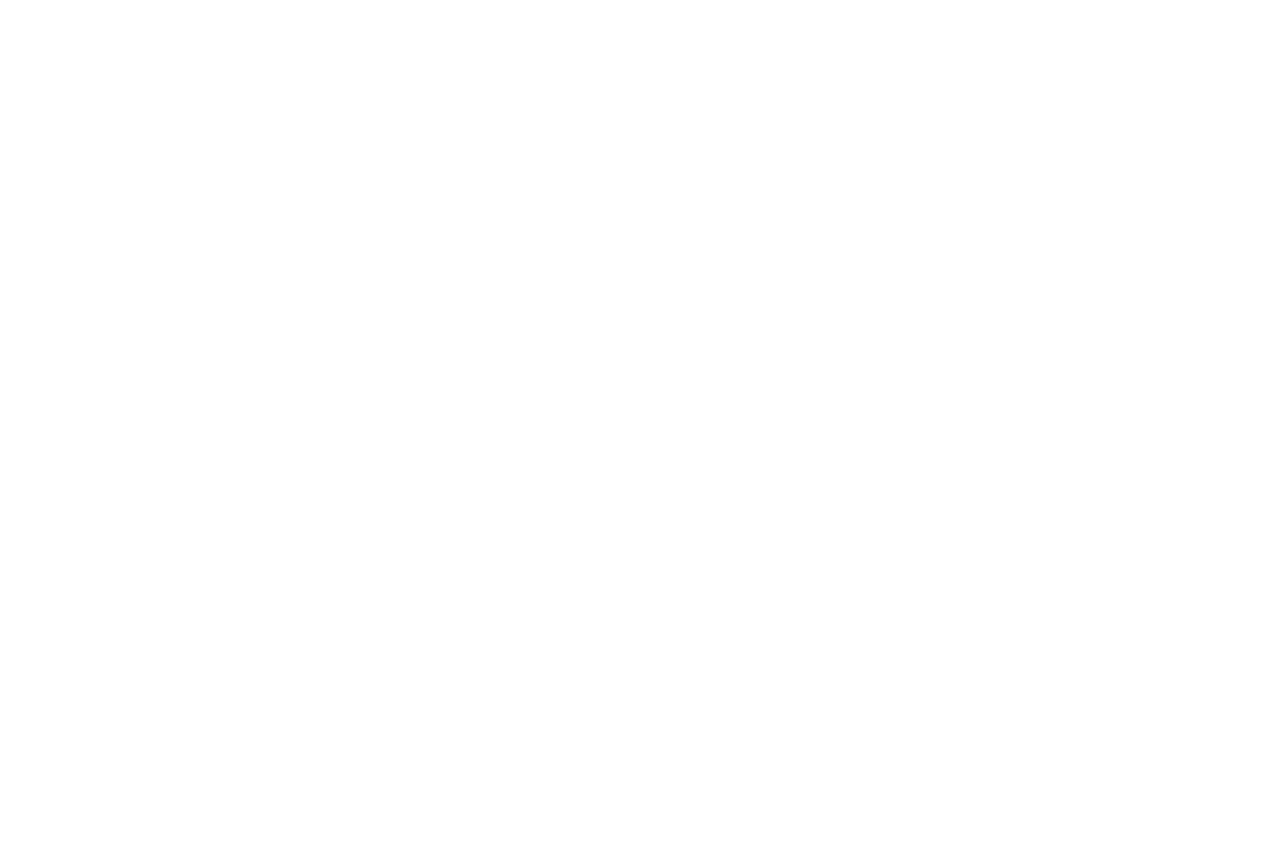
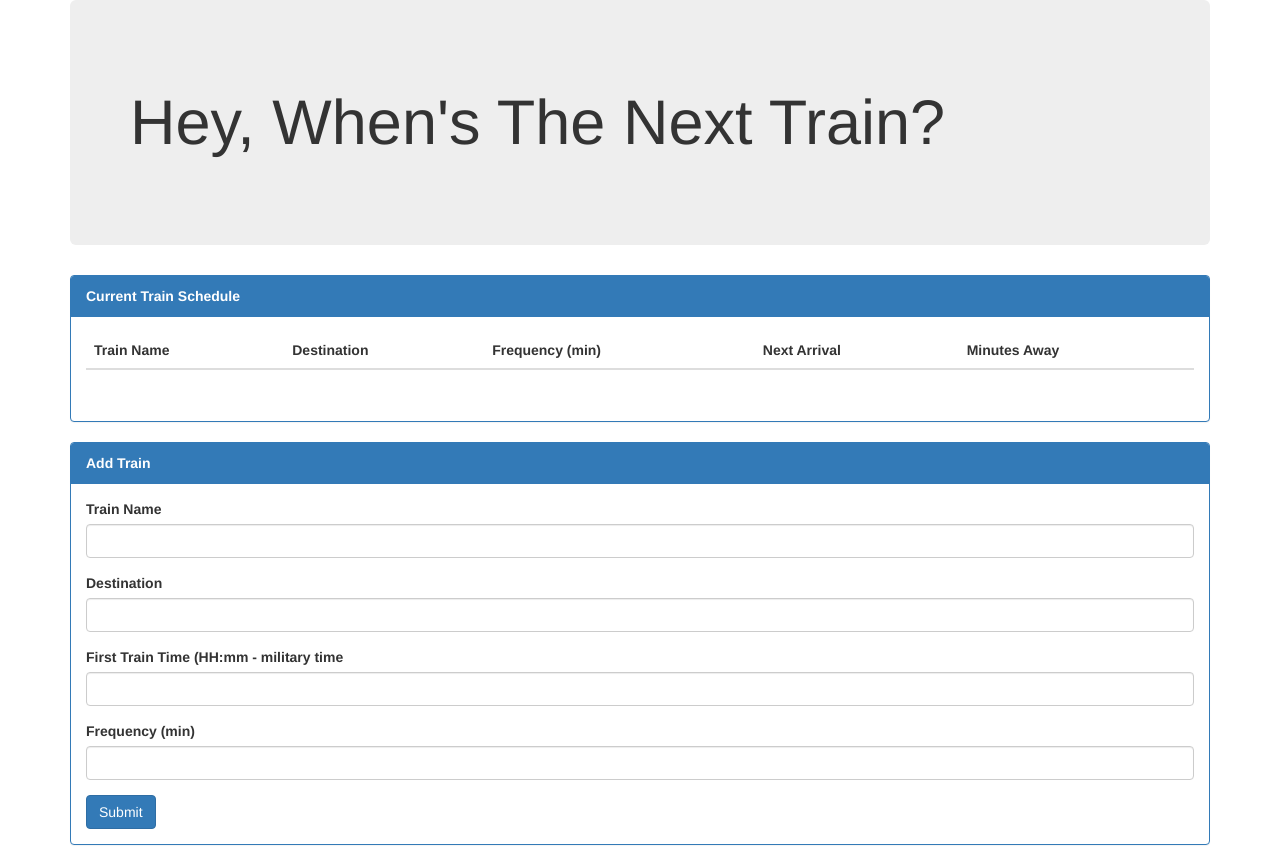
Before and after one commit to mclark1990/Train-Time, a plain HTML site: page index.html in a window 1280 px wide. Before the commit the page ends 800 px from the top, so only its background shows below. Drawn offline with nearby package versions, Linux system fonts and the light colour scheme.

Commit message:
html and bootstrap update

```diff
--- a/index.html
+++ b/index.html
@@ -3,7 +3,7 @@
 <head>
     <meta charset="utf-8" />
     <meta http-equiv="X-UA-Compatible" content="IE=edge">
-    <title>Page Title</title>
+    <title>Train Schdule!</title>
     <meta name="viewport" content="width=device-width, initial-scale=1">
     <link rel="stylesheet" href="https://maxcdn.bootstrapcdn.com/bootstrap/3.3.7/css/bootstrap.min.css">
     <link rel="stylesheet" type="text/css" media="screen" href="assets/style.css" />
@@ -11,5 +11,79 @@
 </head>
 <body>
 
+    <div class = "container"><!--container begin-->
+        <div class = "jumbotron">
+            <div class = "page-header">
+            <h1>Hey, When's The Next Train?</h1>
+            </div>
+        </div>
+
+        <div class = "panel panel-primary">
+            <div class = "panel-heading">
+                <strong>Current Train Schedule</strong>
+            </div>
+
+            <div class = "panel-body">
+                <table class = "table table-hover" id = "schedule-table">
+                  <thead>
+                    <tr>
+                        <th>Train Name</th>
+                        <th>Destination</th>
+                        <th>Frequency (min)</th>
+                        <th>Next Arrival</th>
+                        <th>Minutes Away</th>
+                    </tr>
+                  </thead>
+
+                  <tbody>
+                    <tr>
+                        <td id = "name"></td>
+                        <td id = "destination"></td>
+                        <td id = "frequency"></td>
+                        <td id = "arrival"></td>
+                        <td id = "away"></td>
+                    </tr>
+                  </tbody>
+                </table>
+            </div>
+        </div>
+
+        <div class = "panel panel-primary">
+            <div class = "panel-heading">
+                <strong>Add Train</strong>
+            </div>
+
+            <div class = "panel-body">
+                <div class = "form-group">
+                    <label for = "name">Train Name</label>
+                    <input type = "name" class = "form-control" id = "name-input">
+                </div>
+             <form id = "add-train-form">
+                <div class = "form-group">
+                    <label for = "destination">Destination</label>
+                    <input type = "destination" class = "form-control" id = "dest-input">
+                </div>
+
+                <div class = "form-group">
+                    <label for = "first-train-time">First Train Time (HH:mm - military time</label>
+                    <input type = "train-time" class = "form-control" id = "time-input">
+                </div>
+
+                <div class = "form-group">
+                    <label for = "frequency">Frequency (min)</label>
+                    <input type = "name" class = "form-control" id = "freq-input">
+                </div>
+
+                <button class = "btn btn-primary" id = "add-train" type = "submit">Submit</button>
+
+             </form>
+
+
+            </div>
+        </div>
+
+
+    </div>
+
 </body>
 </html>
```
